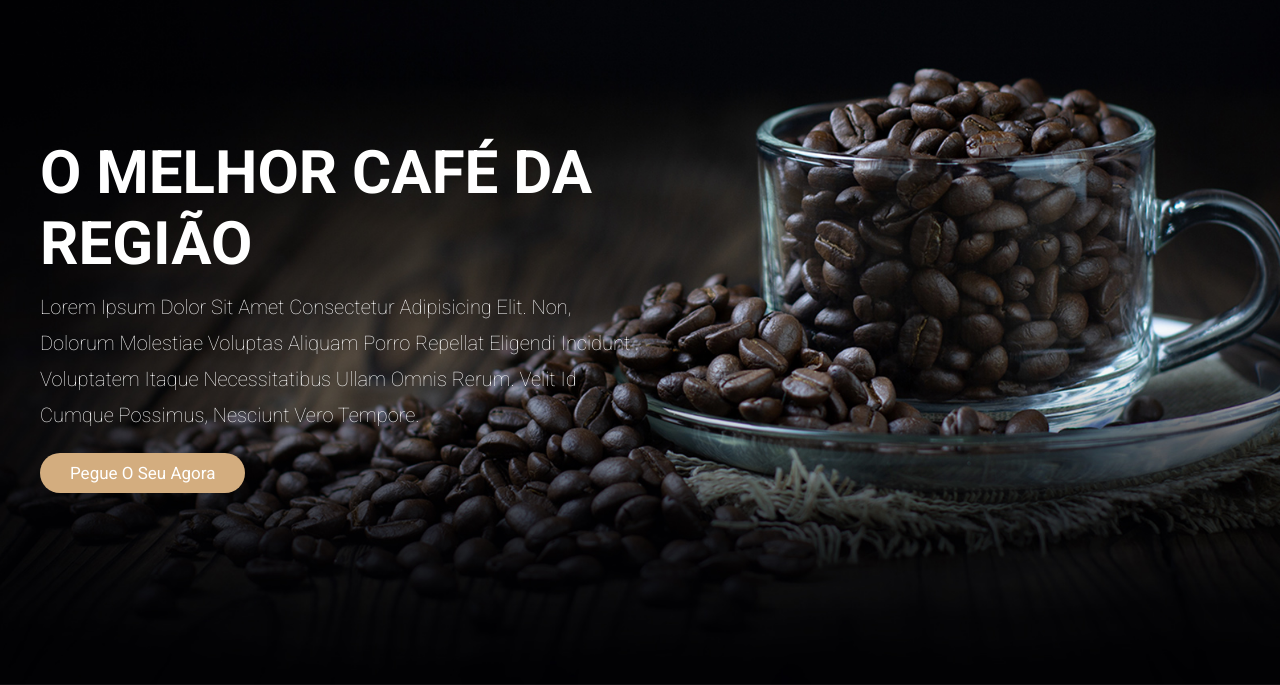
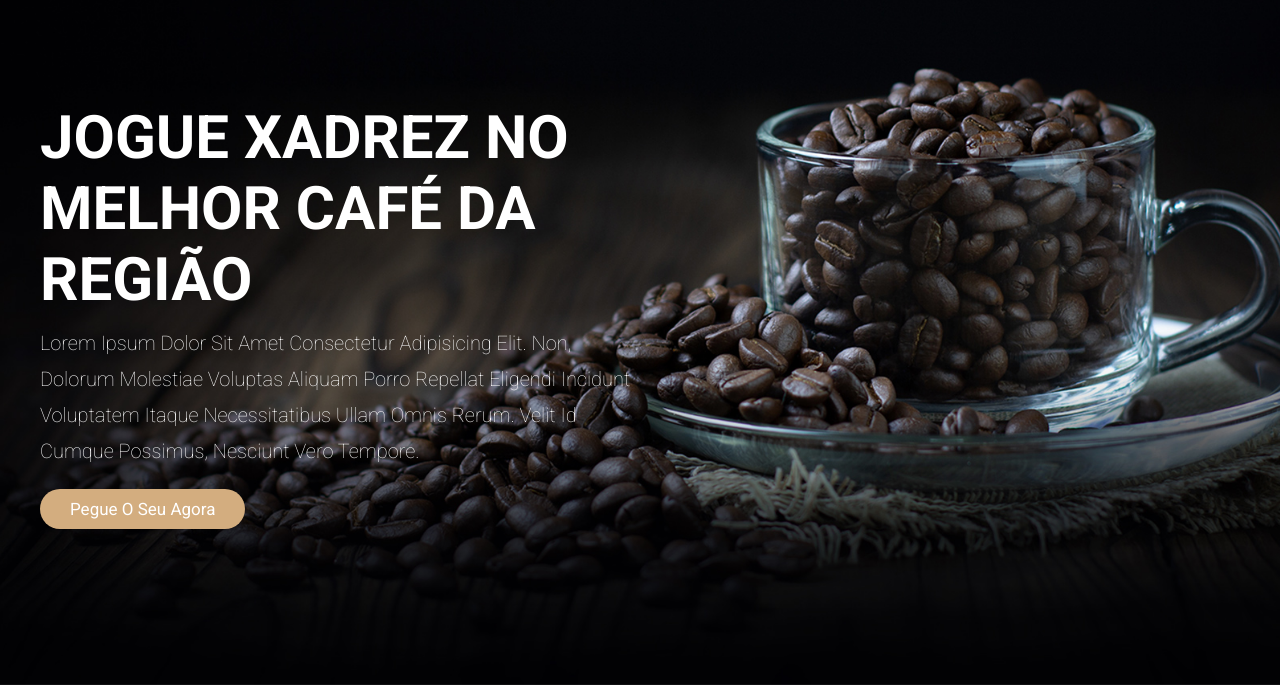
Before and after one commit to EronildoMedeiros/cafeteria, a plain HTML site: page index.html in a window 1280 px wide. Shown: the part 115-800 px from the top of the page. Drawn offline with Linux system fonts and the light colour scheme.

Commit message:
alterando msg boa vindas

```diff
--- a/index.html
+++ b/index.html
@@ -48,7 +48,7 @@
     <div class="home-container">
       <section id="home">
         <div class="content">
-          <h3>O MELHOR CAFÉ DA REGIÃO</h3>
+          <h3>JOGUE XADREZ NO MELHOR CAFÉ DA REGIÃO</h3>
           <P>Lorem ipsum dolor sit amet consectetur adipisicing elit. Non, dolorum molestiae voluptas aliquam porro repellat eligendi incidunt voluptatem itaque necessitatibus ullam omnis rerum. Velit id cumque possimus, nesciunt vero tempore.</P>
           <a href="#" class="btn">Pegue o seu Agora</a>
         </div>
```
